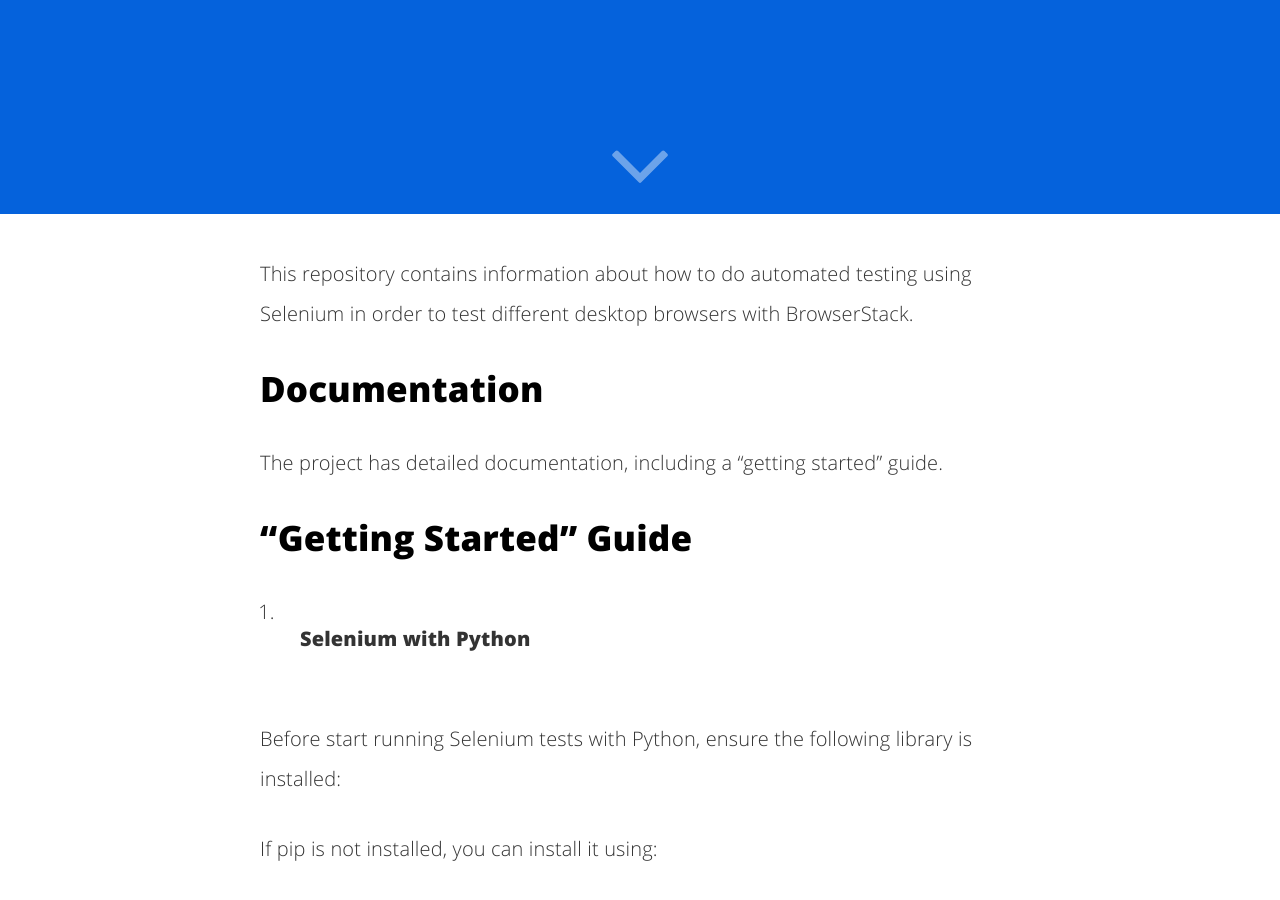
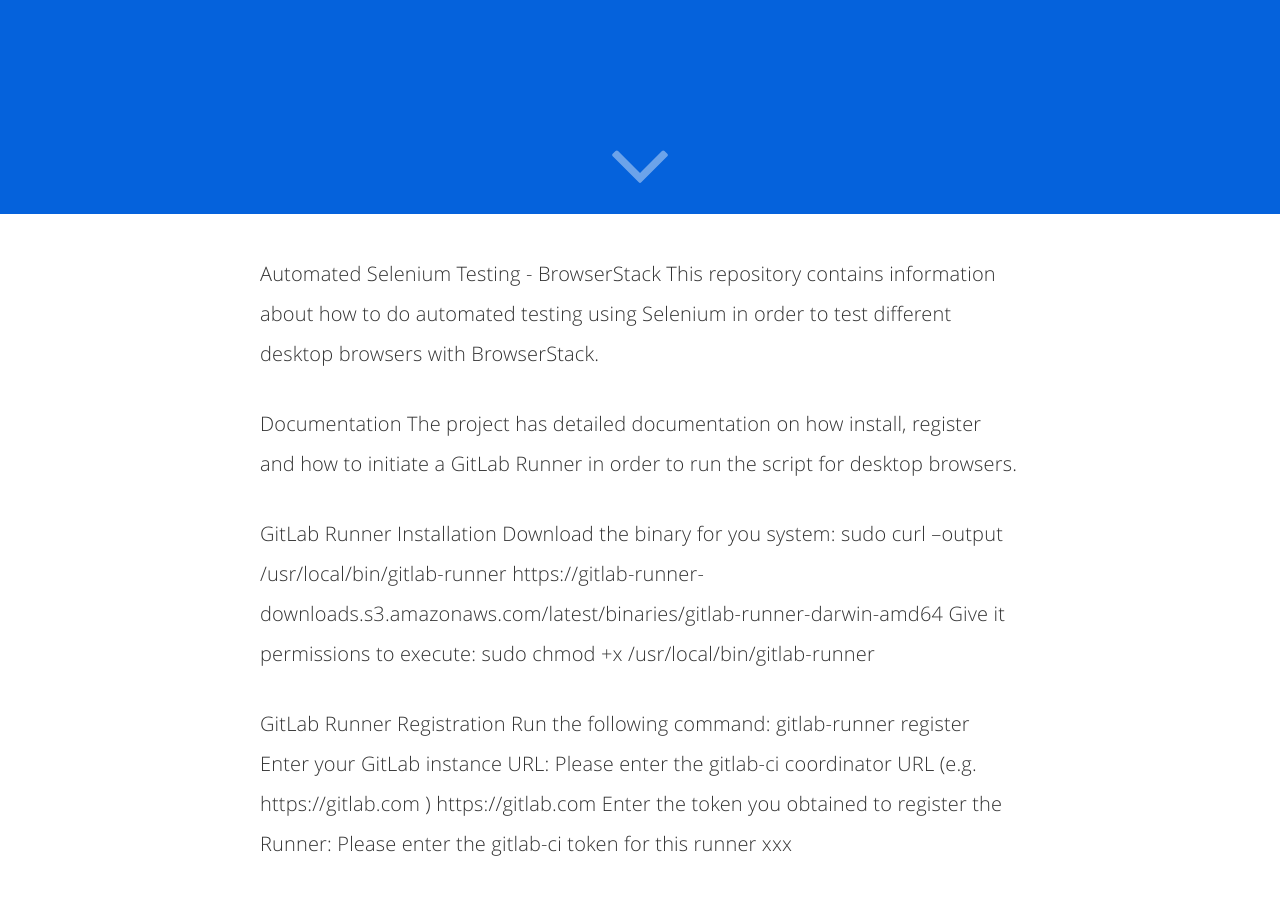
Before and after one commit to JuliaTorrejon/juliatorrejon.github.io, a Jekyll site: the page built from _posts/2019-07-28-automated-testing-using-selenium-and-browserstack.md, in a window 1280 px wide and 900 px high, scrolled down 686 px. Built offline with Jekyll 4.4.1, drawn with Linux system fonts in a browser that asks for light colours; comment, search, counter and statistics services are not loaded; some of the changed text lies outside the part shown.

Commit message:
Update 2019-07-28-automated-testing-using-selenium-and-browserstack.md

```diff
--- a/_posts/2019-07-28-automated-testing-using-selenium-and-browserstack.md
+++ b/_posts/2019-07-28-automated-testing-using-selenium-and-browserstack.md
@@ -12,31 +12,31 @@ categories:
 - Automated Testing
 twitter_text: 'Automated testing using Selenium and BrowserStack'
 ---
-
+Automated Selenium Testing - BrowserStack
 This repository contains information about how to do automated testing using Selenium in order to test different desktop browsers with BrowserStack.
 
-## Documentation
+Documentation
+The project has detailed documentation on how install, register and how to initiate a GitLab Runner in order to run the script for desktop browsers.
 
-The project has detailed documentation, including a "getting started" guide.
+GitLab Runner Installation
+Download the binary for you system:
+sudo curl --output /usr/local/bin/gitlab-runner https://gitlab-runner-downloads.s3.amazonaws.com/latest/binaries/gitlab-runner-darwin-amd64
+Give it permissions to execute:
+sudo chmod +x /usr/local/bin/gitlab-runner
 
-## "Getting Started" Guide
+GitLab Runner Registration
+Run the following command:
+gitlab-runner register
+Enter your GitLab instance URL:
+Please enter the gitlab-ci coordinator URL (e.g. https://gitlab.com )
+https://gitlab.com
+Enter the token you obtained to register the Runner:
+Please enter the gitlab-ci token for this runner
+xxx
 
-1. #### Selenium with Python
+GitLab Runner Start
+This command starts the GitLab Runner service.
+gitlab-runner start
 
-Before start running Selenium tests with Python, ensure the following library is installed:
-
-If pip is not installed, you can install it using:
-
-{% highlight bash %}
-$ sudo pip install selenium
-{% endhighlight %}
-
-To get started, import modules from Selenium to get access to code from another module by importing the file/function:
-
-{% highlight python %}
-import os
-from selenium import webdriver
-from selenium.webdriver.common.keys import Keys
-from selenium.webdriver.common.desired_capabilities import DesiredCapabilities
-from selenium.webdriver.common.by import By
-{% endhighlight %}
+Test
+Navigate to CI/CD > Pipelines and click on "Run Pipeline" to trigger the pipeline in case it has not run automatically.
```
